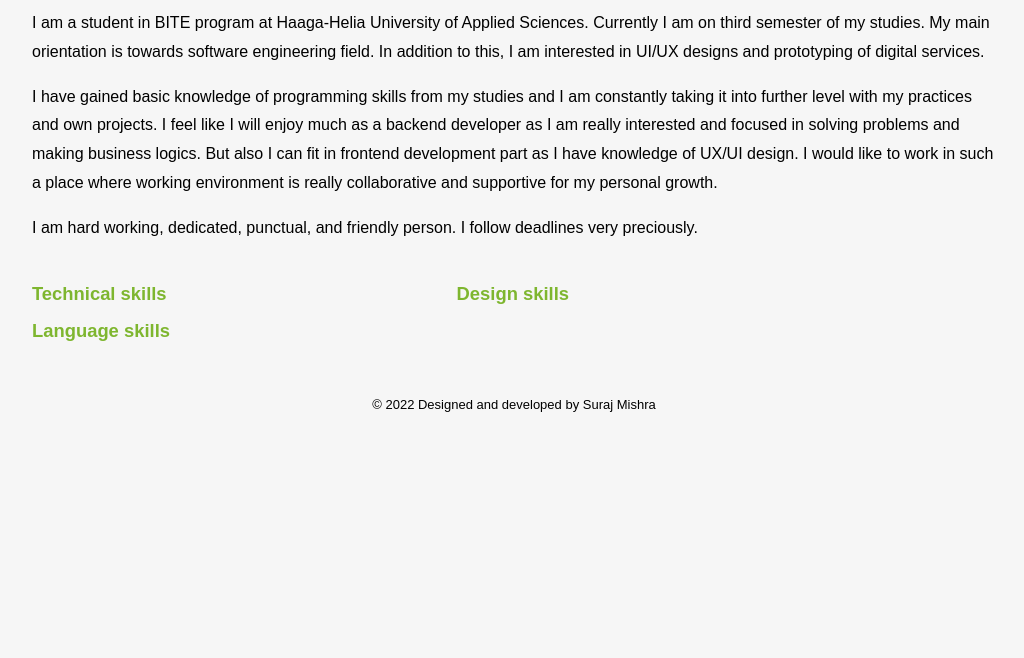
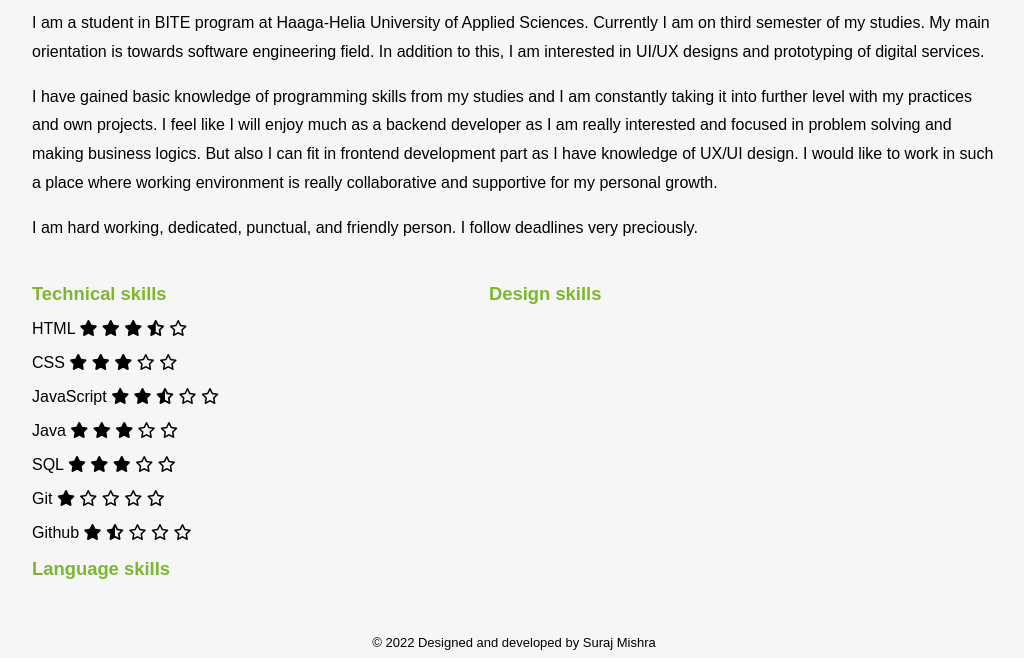
Before and after one commit to mishrasur7/Personal_Website, a plain HTML site: page html/about.html in a window 1280 px wide. Shown: the part 236-894 px from the top of the page, without its empty margins (126-1150 px from the left). Before the commit the page ends 800 px from the top, so only its background shows below. Drawn offline with Linux system fonts and the light colour scheme; a web font is replaced by a local one.

Commit message:
putting icons

```diff
--- a/css/home.css
+++ b/css/home.css
@@ -180,7 +180,7 @@ footer {
 }
 
 .skills div {
-   margin-right: 290px;
+   margin-right: 270px;
 
 }
 
@@ -189,6 +189,10 @@ footer {
     font-size: 1.15rem;
     font-weight: 600;
     color: #7eb62f;
+
+}
+
+.skills div p span {
 
 }
 
--- a/html/about.html
+++ b/html/about.html
@@ -39,8 +39,10 @@
         </p>
         <p>I have gained basic knowledge of programming skills from my studies and I am constantly taking it into
             further level
-            with my practices and own projects. I feel like I will enjoy much as a backend developer as I am really interested and focused in
-            solving problems and making business logics. But also I can fit in frontend development part as I have knowledge of UX/UI design.
+            with my practices and own projects. I feel like I will enjoy much as a backend developer as I am really
+            interested and focused in
+            problem solving and making business logics. But also I can fit in frontend development part as I have
+            knowledge of UX/UI design.
             I would like to work in such a place where working environment is really collaborative
             and supportive for my personal growth.
         </p>
@@ -48,9 +50,27 @@
     </main>
 
     <section class="skills">
+        <!--
+        <i class="fas fa-star"></i>
+        <i class="far fa-star"></i>
+        <i class="fas fa-star-half-alt"></i>
+       -->
         <div>
             <h2>Technical skills</h2>
-
+            <p>HTML <span><i class="fas fa-star"></i> <i class="fas fa-star"></i> <i class="fas fa-star"></i> <i
+                    class="fas fa-star-half-alt"></i> <i class="far fa-star"></i></span></p>
+            <p>CSS <i class="fas fa-star"></i> <i class="fas fa-star"></i> <i class="fas fa-star"></i> <i
+                    class="far fa-star"></i> <i class="far fa-star"></i></p>
+            <p>JavaScript <i class="fas fa-star"></i> <i class="fas fa-star"></i> <i class="fas fa-star-half-alt"></i>
+                <i class="far fa-star"></i> <i class="far fa-star"></i></p>
+            <p>Java <i class="fas fa-star"></i> <i class="fas fa-star"></i> <i class="fas fa-star"></i> <i
+                    class="far fa-star"></i> <i class="far fa-star"></i></p>
+            <p>SQL <i class="fas fa-star"></i> <i class="fas fa-star"></i> <i class="fas fa-star"></i> <i
+                    class="far fa-star"></i> <i class="far fa-star"></i></p>
+            <p>Git <i class="fas fa-star"></i> <i class="far fa-star"></i> <i class="far fa-star"></i> <i
+                    class="far fa-star"></i> <i class="far fa-star"></i></p>
+            <p>Github <i class="fas fa-star"></i> <i class="fas fa-star-half-alt"></i> <i class="far fa-star"></i> <i
+                    class="far fa-star"></i> <i class="far fa-star"></i></p>
         </div>
 
         <div>
```
